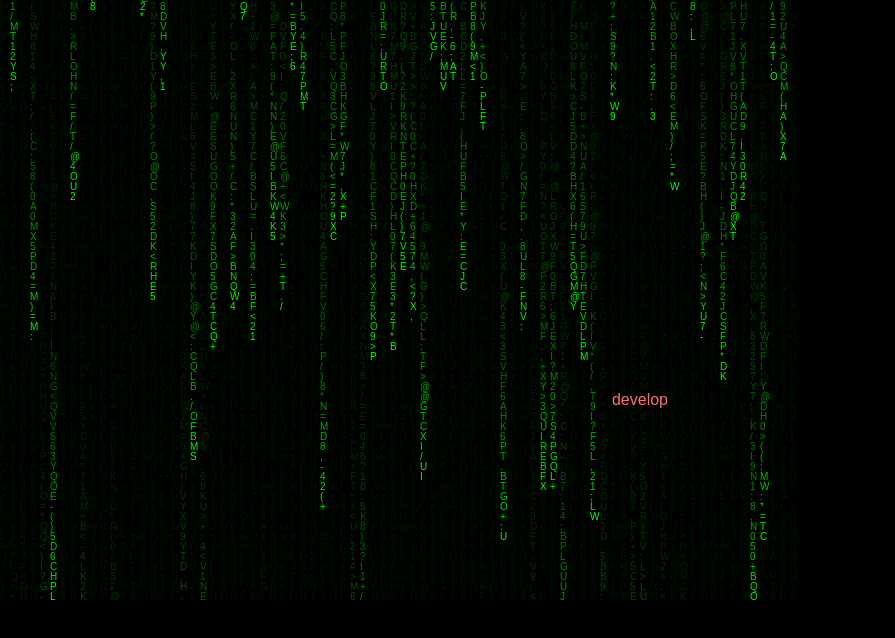
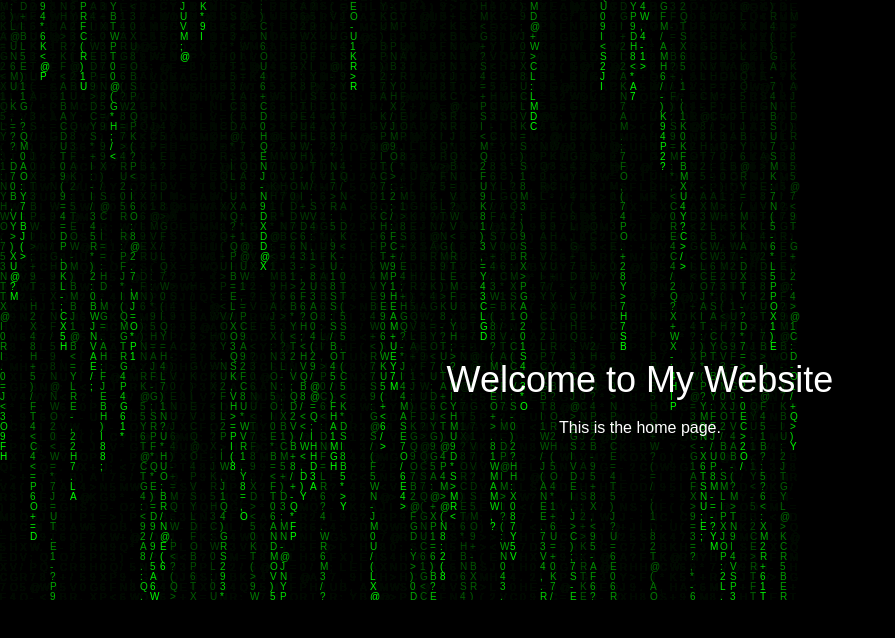
Before and after one commit to dyedai/my-portfolio, a Next.js app: page / in a window 1280 px wide. Shown: the top 638 px of the page, without its empty margins (0-895 px from the left). Built offline with nearby package versions, Linux system fonts and the light colour scheme.

Commit message:
画面遷移テスト

```diff
--- /dev/null
+++ b/src/app/contact/page.tsx
@@ -0,0 +1,8 @@
+export default function ContactPage() {
+  return (
+    <div className="text-center">
+      <h1 className="text-4xl mb-4">Contact Me</h1>
+      <p>This is the contact page. Provide your contact information here.</p>
+    </div>
+  );
+}
--- a/src/app/page.tsx
+++ b/src/app/page.tsx
@@ -1,3 +1,8 @@
-export default function Home() {
-  return <div className="text-red-400">develop</div>;
+export default function HomePage() {
+  return (
+    <div className="text-center">
+      <h1 className="text-4xl mb-4">Welcome to My Website</h1>
+      <p>This is the home page.</p>
+    </div>
+  );
 }
--- /dev/null
+++ b/src/app/profile/page.tsx
@@ -0,0 +1,8 @@
+export default function ProfilePage() {
+  return (
+    <div className="text-center">
+      <h1 className="text-4xl mb-4">About Me</h1>
+      <p>This is the profile page. Here you can introduce yourself.</p>
+    </div>
+  );
+}
--- /dev/null
+++ b/src/app/works/page.tsx
@@ -0,0 +1,8 @@
+export default function WorksPage() {
+  return (
+    <div className="text-center">
+      <h1 className="text-4xl mb-4">My Works</h1>
+      <p>This is the works page. Showcase your projects here.</p>
+    </div>
+  );
+}
```
